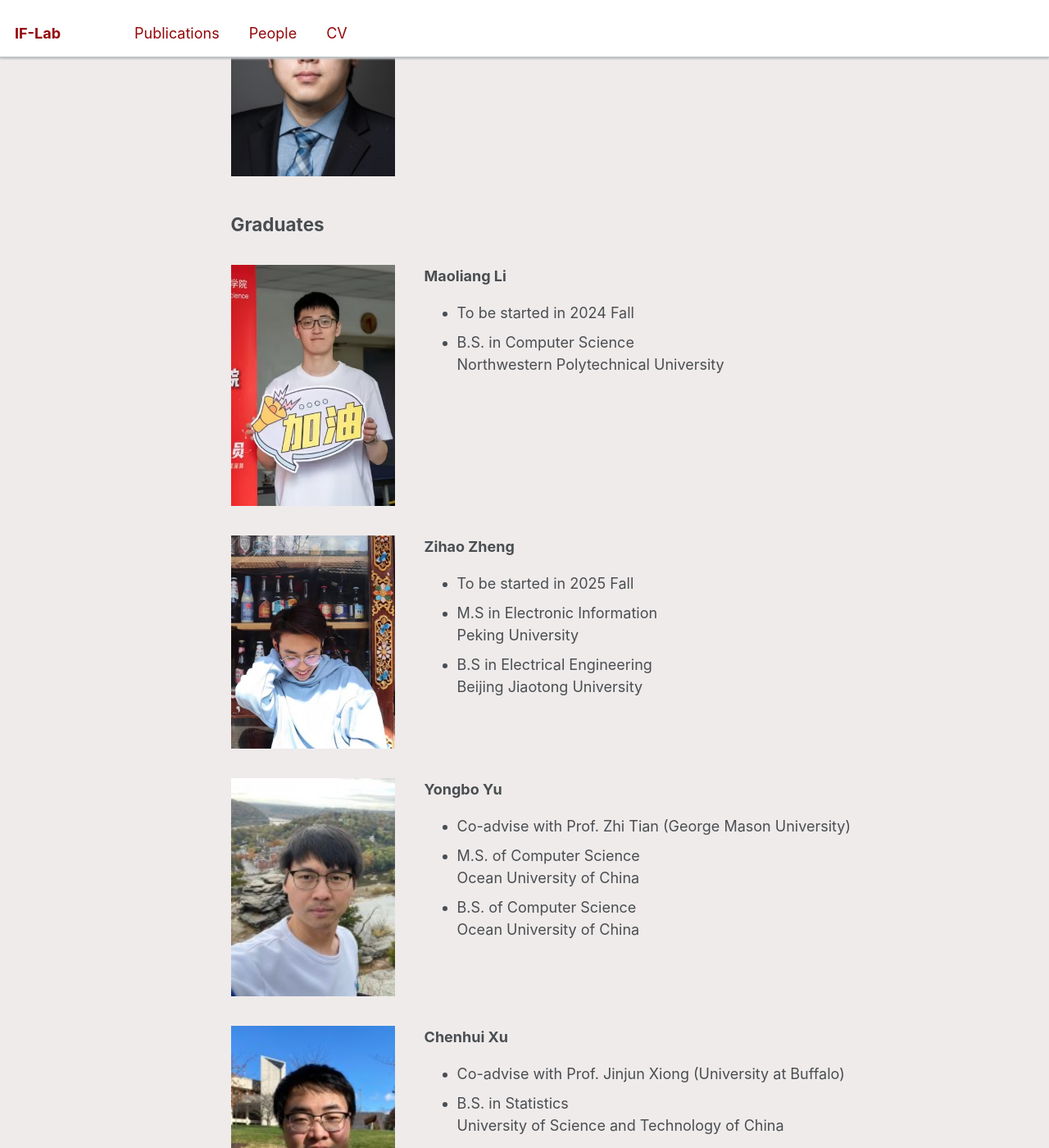
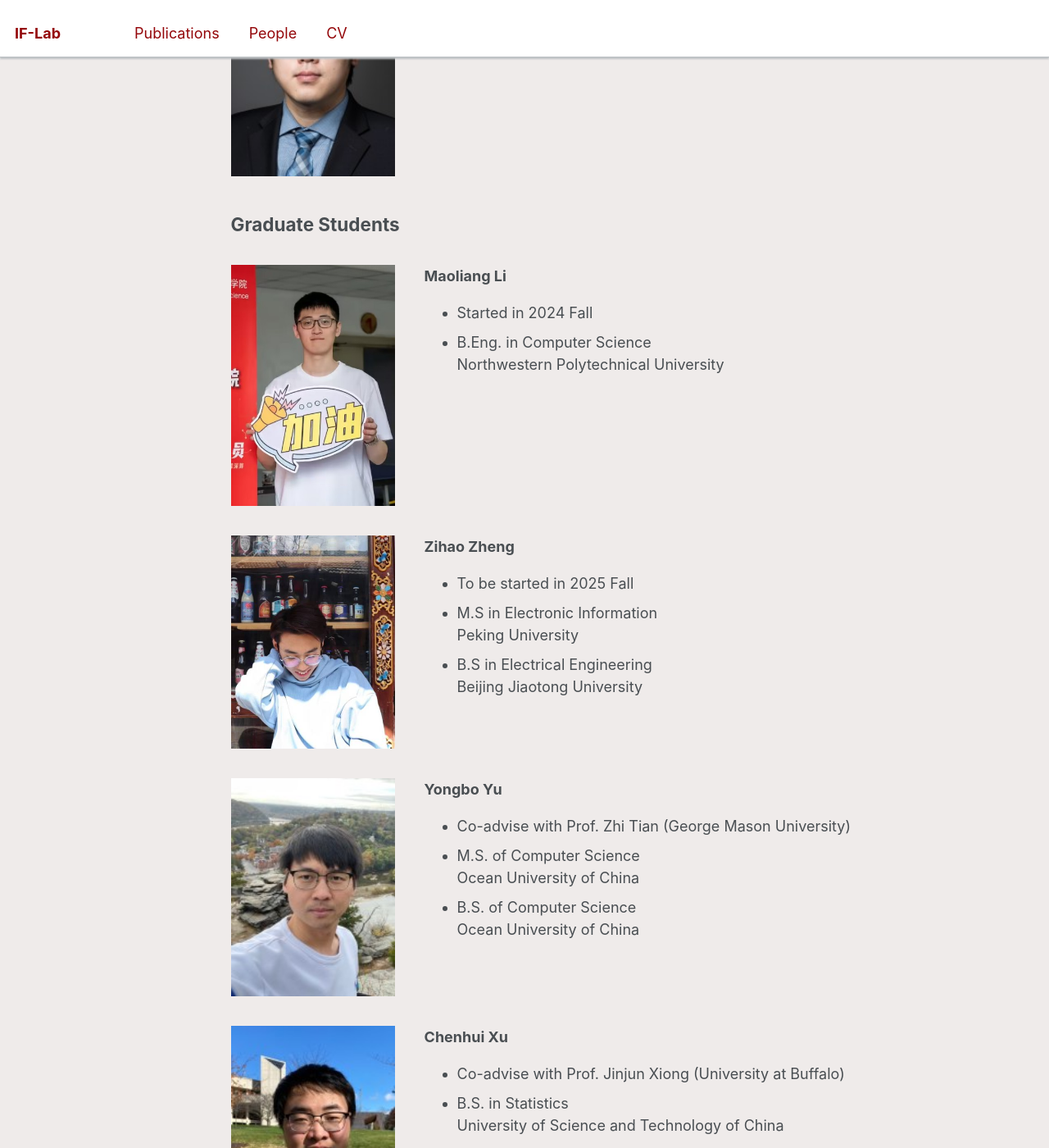
Before and after one commit to if-lab-pku/if-lab-pku.github.io, a Jekyll site: the page built from _pages/people.html, in a window 1280 px wide and 1400 px high, scrolled down 294 px. Shown: the whole window at 82% size. Built offline with Jekyll 4.4.1, drawn with Linux system fonts in a browser that asks for light colours; some of the changed text lies outside the part shown.

```diff
--- a/_pages/people.html
+++ b/_pages/people.html
@@ -15,7 +15,7 @@ author_profile: false
   {% endif %}
 {% endfor %}
 
-<h2>Graduates</h2>
+<h2>Graduate Students</h2>
 {% for post in site.people %}
   {% if post.role == "phd" %}
   {% include custom-peoplecard.html %}
```
Also changed, not shown: _people/phd00-li-maoliang.md (+2 -2 lines), _people/phd04-chen-jiayu.md (added, +9 -0 lines), images/Portrait_Default.png (renamed from images/ProfileDefault.png).
